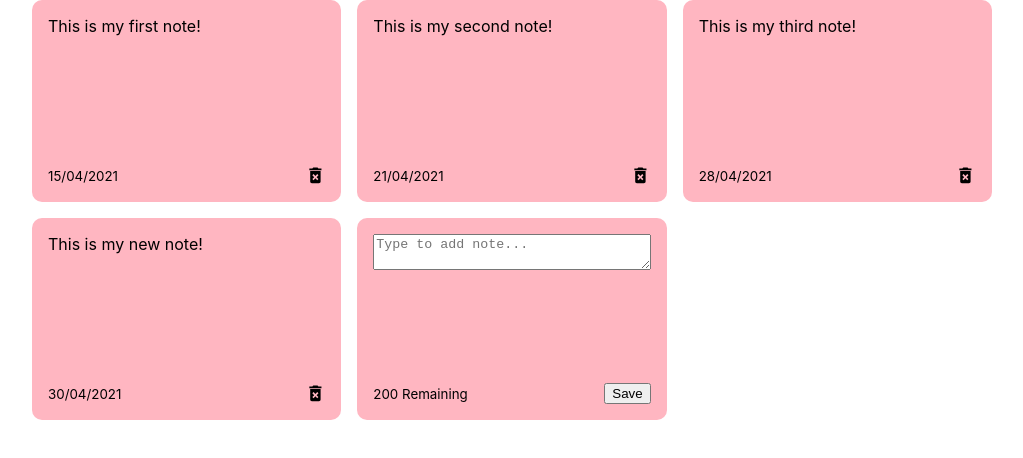
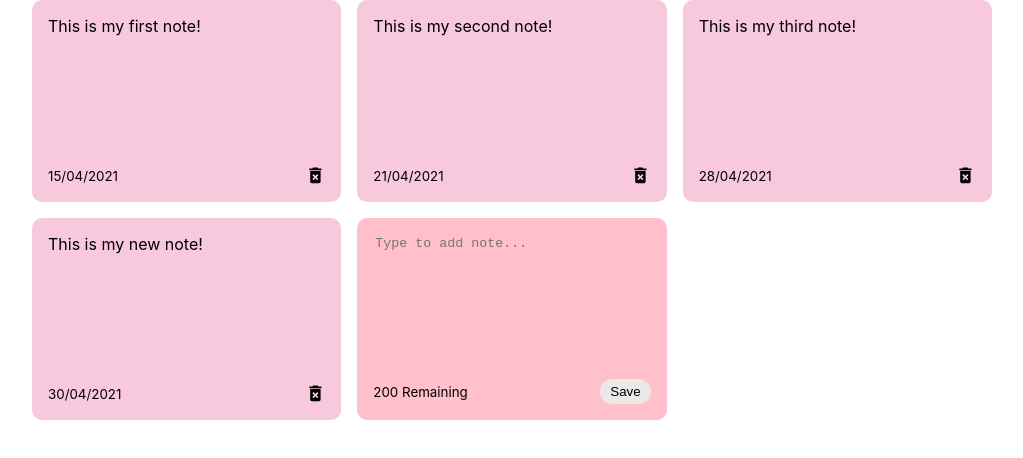
Before and after one commit to McKenzieLynn/React-App, a React (Create React App) app: page / in a window 1280 px wide. Shown: the top 458 px of the page, without its empty margins (128-1151 px from the left). Built offline with nearby package versions, Linux system fonts and the light colour scheme.

Commit message:
Making the new note feature pretty

```diff
--- a/src/index.css
+++ b/src/index.css
@@ -29,8 +29,39 @@ code {
   grid-template-columns: repeat(auto-fit, minmax(250px, 1fr));
 }
 
+/* color for the new note function */
+.note.new{
+  background-color: #ffc0cb;
+}
+
+/* beautify the test input area */
+textarea{
+    border: none;
+    resize: none;
+    background-color:	#ffc0cb;
+}
+
+/* removing box from text area */
+textarea:focus{
+  outline: none;
+}
+
+/* Aesthetic button */
+.save{
+  background-color: #ebe9e7;
+  border: none;
+  border-radius: 15px;
+  padding: 5px 10px 5px 10px;
+}
+
+/* changing what button does when user hovers over it */
+.save:hover{
+  background-color: #c4bdb7;
+  cursor: pointer;
+}
+
 .note{
-  background-color: #FFB6C1; /* bg color for note */
+  background-color: #F8C8DC; /* bg color for note */
   border-radius: 10px; /* adding curve to corners */
   padding: 1rem; /* creating padding so text doesn't run outside of note */
   min-height: 170px; /* note height */
```
